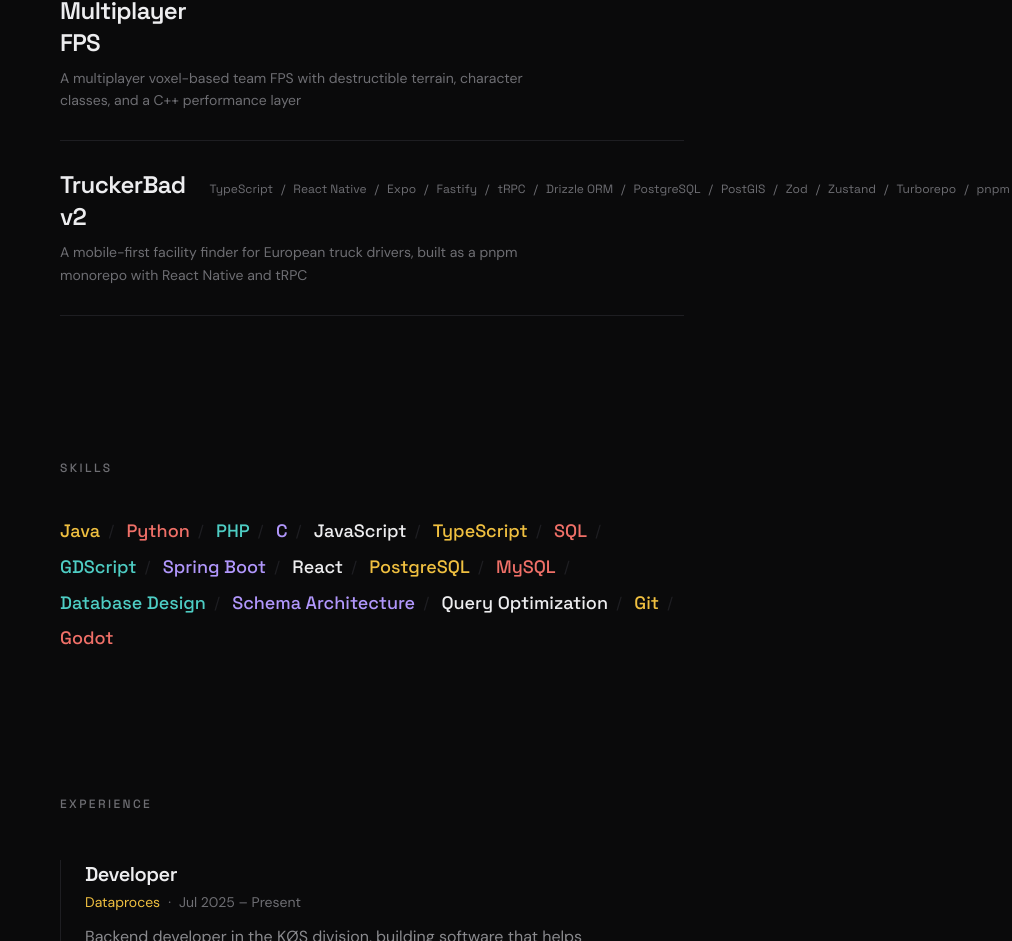
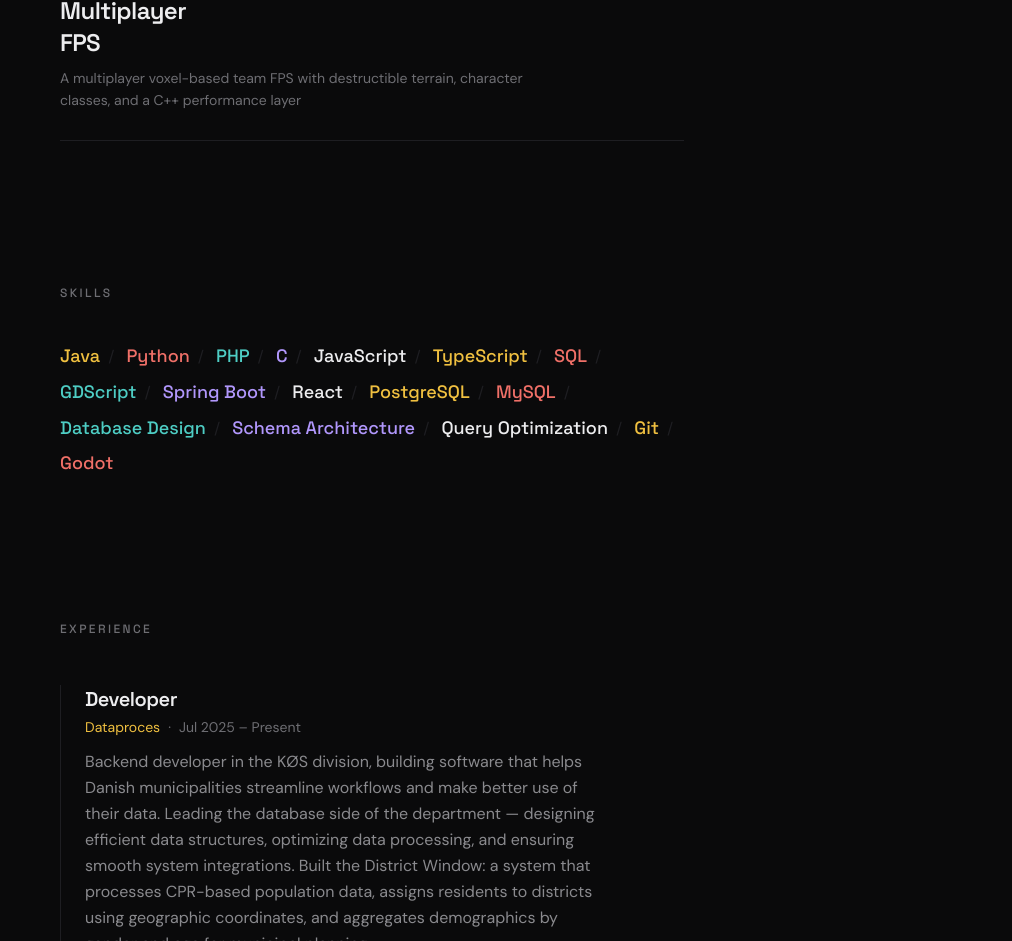
Before and after one commit to Tobynatoren/portfolio, a React (Vite) app: page / in a window 1280 px wide. Shown: the part 1175-2116 px from the top of the page, without its empty margins (268-1280 px from the left). Built offline with nearby package versions, Linux system fonts and the light colour scheme.

Commit message:
remove truckerbad project

```diff
--- a/src/components/ProjectDetail.tsx
+++ b/src/components/ProjectDetail.tsx
@@ -6,7 +6,6 @@ const accentBorders: Record<string, string> = {
   mlbelo: "border-l-gold",
   javaquest: "border-l-coral",
   "godot-projects": "border-l-teal",
-  truckerbadv2: "border-l-lavender",
 };
 
 interface Props {
--- a/src/components/ProjectItem.tsx
+++ b/src/components/ProjectItem.tsx
@@ -5,7 +5,6 @@ const accentColors: Record<string, string> = {
   mlbelo: "group-hover:text-gold",
   javaquest: "group-hover:text-coral",
   "godot-projects": "group-hover:text-teal",
-  truckerbadv2: "group-hover:text-lavender",
 };
 
 interface Props {
--- a/src/data/projects.ts
+++ b/src/data/projects.ts
@@ -199,142 +199,4 @@ CREATE TABLE IF NOT EXISTS challenge_progress (
     featured: true,
     category: "github",
   },
-  {
-    title: "TruckerBad v2",
-    slug: "truckerbadv2",
-    summary:
-      "A mobile-first facility finder for European truck drivers, built as a pnpm monorepo with React Native and tRPC",
-    description:
-      "A full-stack mobile application helping European truck drivers find rest stops, truck stops, and facilities (showers, food, parking, fuel) while driving. Built as a pnpm/Turborepo monorepo with a React Native (Expo) mobile app, a Fastify + tRPC API server, and a shared Drizzle ORM database package backed by PostGIS-enabled PostgreSQL. Features geospatial queries using PostGIS ST_Distance and ST_DWithin for radius-based POI search, a community-driven review and moderation system with trust levels, and JWT-based authentication via Google/Apple/Facebook. Designed for dashboard-mounted phones with large touch targets, high-contrast dark mode, and arm's-length readability.",
-    tech: [
-      "TypeScript",
-      "React Native",
-      "Expo",
-      "Fastify",
-      "tRPC",
-      "Drizzle ORM",
-      "PostgreSQL",
-      "PostGIS",
-      "Zod",
-      "Zustand",
-      "Turborepo",
-      "pnpm",
-      "Docker",
-    ],
-
-    featured: true,
-    category: "github",
-    schema: {
-      mermaidDiagram: `erDiagram
-    USERS {
-        uuid id PK
-        varchar display_name
-        varchar email
-        enum auth_provider
-        enum trust_level
-        enum user_role
-        timestamp created_at
-    }
-    POIS {
-        uuid id PK
-        varchar name
-        float latitude
-        float longitude
-        geography location
-        enum poi_category
-        jsonb opening_hours
-        real avg_rating
-        int rating_count
-        enum poi_status
-        uuid created_by FK
-    }
-    FACILITIES {
-        uuid id PK
-        uuid poi_id FK
-        enum facility_type
-        enum cost_type
-        decimal cost_amount
-        bool requires_membership
-        bool available
-    }
-    REVIEWS {
-        uuid id PK
-        uuid poi_id FK
-        uuid user_id FK
-        int rating
-        text comment
-    }
-    POI_EDITS {
-        uuid id PK
-        uuid poi_id FK
-        uuid submitted_by FK
-        jsonb changes
-        enum edit_status
-        uuid reviewed_by FK
-    }
-    POI_REPORTS {
-        uuid id PK
-        uuid poi_id FK
-        uuid reported_by FK
-        enum report_reason
-        enum report_status
-    }
-    USERS ||--o{ POIS : "creates"
-    USERS ||--o{ REVIEWS : "writes"
-    USERS ||--o{ POI_EDITS : "submits"
-    USERS ||--o{ POI_REPORTS : "reports"
-    POIS ||--o{ FACILITIES : "has"
-    POIS ||--o{ REVIEWS : "receives"
-    POIS ||--o{ POI_EDITS : "edited via"
-    POIS ||--o{ POI_REPORTS : "reported via"`,
-      sqlSnippets: [
-        {
-          title: "PostGIS-powered geospatial POI search with facility filtering",
-          code: `-- Enable PostGIS extension for geographic queries
-CREATE EXTENSION IF NOT EXISTS postgis;
-
--- Custom enum types for domain modeling
-CREATE TYPE "poi_category" AS ENUM(
-  'rest_stop', 'truck_stop', 'gas_station', 'parking', 'other'
-);
-CREATE TYPE "facility_type" AS ENUM(
-  'bathing', 'sleeping', 'food', 'fuel',
-  'parking', 'wifi', 'laundry', 'shop'
-);
-CREATE TYPE "cost_type" AS ENUM(
-  'free', 'paid', 'included_with_membership', 'varies'
-);
-
--- POIs with PostGIS geography column for spatial indexing
-ALTER TABLE "pois"
-  ADD COLUMN "location" geography(Point, 4326);
-CREATE INDEX "pois_location_idx"
-  ON "pois" USING GIST ("location");
-
--- Radius search: find active POIs within N km that have
--- specific free facilities, ordered by distance
-SELECT p.*, ST_Distance(
-    p.location,
-    ST_MakePoint(:lng, :lat)::geography
-  ) AS distance_meters
-FROM pois p
-WHERE p.status = 'active'
-  AND ST_DWithin(
-    p.location,
-    ST_MakePoint(:lng, :lat)::geography,
-    :radius_meters
-  )
-  AND EXISTS (
-    SELECT 1 FROM facilities f
-    WHERE f.poi_id = p.id
-      AND f.type = :facility_type
-      AND f.cost_type = 'free'
-  )
-ORDER BY distance_meters;`,
-          annotation:
-            "Uses PostGIS geography type with GIST indexing for efficient radius queries on the WGS 84 coordinate system. The ST_DWithin function leverages the spatial index to avoid full table scans. Facility filtering uses correlated EXISTS subqueries so each POI must have the requested facility type with the desired cost preference. Drizzle ORM generates the migration SQL and provides type-safe query building in TypeScript.",
-        },
-      ],
-    },
-  },
 ];
```
